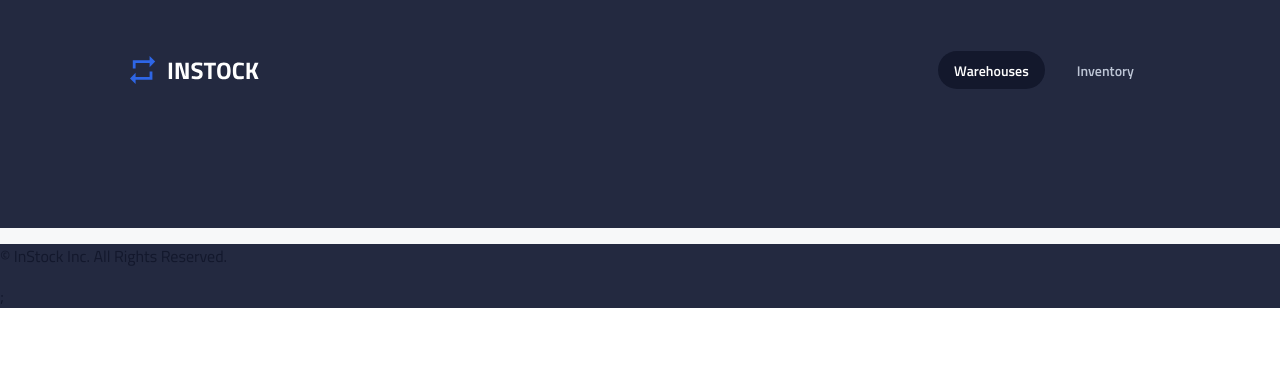
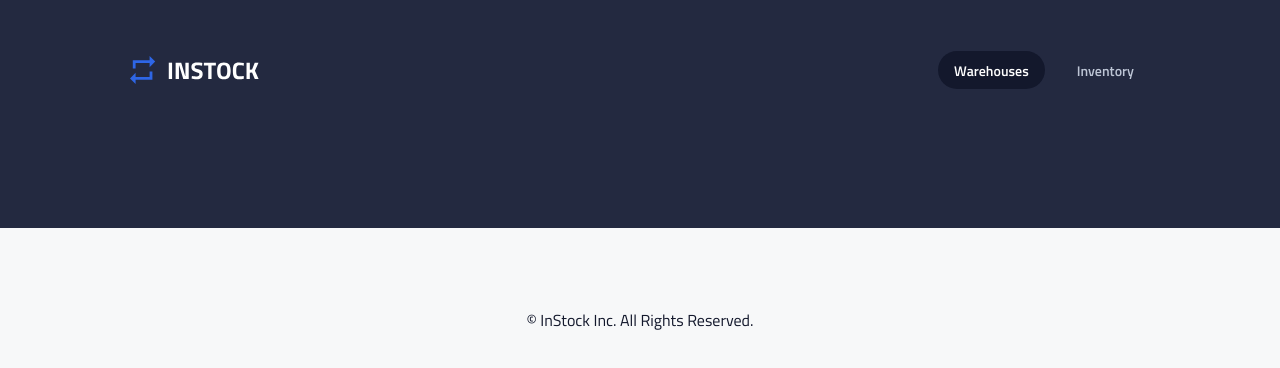
Before and after one commit to Mich-Elle-Lo/daam-instock-client, a React (Create React App) app: page /inventories in a window 1280 px wide. Shown: the top 368 px of the page. Built offline with nearby package versions, Linux system fonts and the light colour scheme.

Commit message:
styled footer

```diff
--- a/src/Components/Footer/Footer.js
+++ b/src/Components/Footer/Footer.js
@@ -3,8 +3,8 @@ import "./Footer.scss";
 
 function Footer() {
   return (
-    <footer className="footer">
-      <p className="footer_cr">© InStock Inc. All Rights Reserved.</p>;
+    <footer className="">
+      <p className="Footer_cr">© InStock Inc. All Rights Reserved.</p>
     </footer>
   );
 }
--- a/src/Components/Footer/Footer.scss
+++ b/src/Components/Footer/Footer.scss
@@ -3,9 +3,15 @@
 @use "../../Styles/partials/typography" as *;
 
 footer {
-  background-color: $background-graphite;
+  background-color: $background-light-grey;
   width: 100%;
   height: auto;
+  display: flex;
+  align-items: center;
+  justify-content: center;
+  flex-wrap: nowrap;
+  padding-top: 4rem;
+  padding-bottom: 4rem;
 
   &__cr {
     font-family: "TitilliumWeb-Regular", sans-serif;
```
